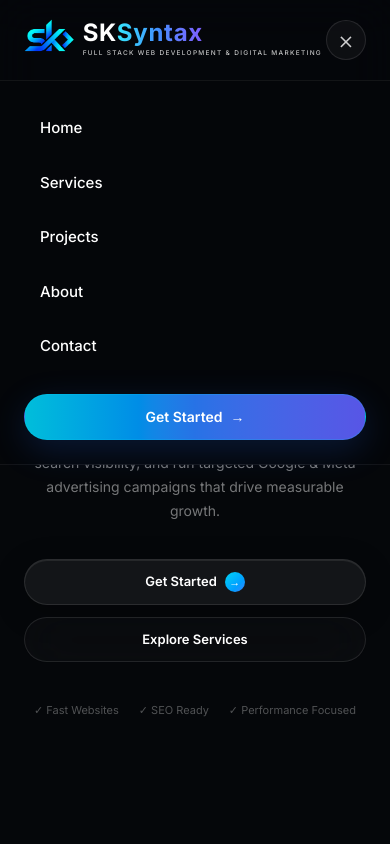
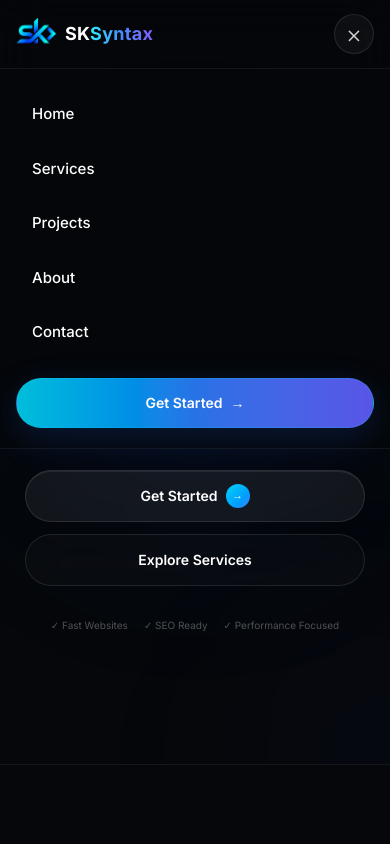
Before and after one commit to shashiyadav1790/sksyntax, a Next.js app: page / in a window 390 px wide. Both pictures are taken after a click on the button "Open menu". Shown: the top 844 px of the page. Built offline with nearby package versions, Linux system fonts and the light colour scheme.

Commit message:
updated logo

```diff
--- a/src/components/layout/Navbar.jsx
+++ b/src/components/layout/Navbar.jsx
@@ -16,33 +16,57 @@ export default function Navbar() {
   const [isOpen, setIsOpen] = useState(false);
 
   return (
-    <header className="fixed top-0 z-50 w-full border-b border-white/[0.06] bg-[#05070a]/70 backdrop-blur-[22px]">
-      <nav className="mx-auto flex h-20 max-w-7xl items-center justify-between px-6 lg:px-8">
+    <header className="fixed inset-x-0 top-0 z-50 border-b border-white/[0.06] bg-[#05070a]/85 backdrop-blur-[22px]">
+      <nav className="mx-auto flex h-[68px] w-full max-w-7xl items-center justify-between px-4 sm:h-20 sm:px-6 lg:px-8">
 
-        {/* Logo */}
+        {/* ==================== LOGO ==================== */}
         <Link
           href="/"
           onClick={() => setIsOpen(false)}
           aria-label="SKSyntax Home"
-          className="group flex items-center"
+          className="group flex min-w-0 shrink-0 items-center"
         >
-          <div className="flex items-center gap-2">
+          <div className="flex min-w-0 items-center gap-2 sm:gap-2.5">
 
-            {/* Original SK Mark */}
+            {/* SK Logo Mark */}
             <Image
               src="/logo.png"
-              alt=""
+              alt="SKSyntax"
               width={680}
               height={564}
               priority
-              className="h-[42px] w-auto object-contain transition-transform duration-300 group-hover:scale-[1.03] sm:h-[46px]"
+              className="
+                h-[34px]
+                w-auto
+                shrink-0
+                object-contain
+                transition-transform
+                duration-300
+                group-hover:scale-[1.03]
+
+                sm:h-[44px]
+                md:h-[46px]
+              "
             />
 
-            {/* Wordmark + Tagline */}
-            <div className="flex flex-col justify-center">
+            {/* Brand Text */}
+            <div className="flex min-w-0 flex-col justify-center">
 
               {/* SKSyntax */}
-              <div className="whitespace-nowrap text-[24px] font-bold leading-none tracking-[0.03em] sm:text-[25px]">
+              <div
+                className="
+                  whitespace-nowrap
+                  text-[18px]
+                  font-bold
+                  leading-none
+                  tracking-[0.015em]
+
+                  sm:text-[24px]
+                  sm:tracking-[0.03em]
+
+                  md:text-[25px]
+                "
+              >
                 <span className="text-white">
                   SK
                 </span>
@@ -52,81 +76,252 @@ export default function Navbar() {
                 </span>
               </div>
 
-              {/* Tagline */}
-              <span className="mt-1 whitespace-nowrap text-[6.5px] font-medium uppercase tracking-[0.20em] text-white/75 sm:text-[7px]">
+              {/* Tagline - Desktop/Tablet Only */}
+              <span
+                className="
+                  mt-1
+                  hidden
+                  whitespace-nowrap
+                  text-[7px]
+                  font-medium
+                  uppercase
+                  leading-none
+                  tracking-[0.18em]
+                  text-white/60
+
+                  sm:block
+                "
+              >
                 Full Stack Web Development & Digital Marketing
               </span>
             </div>
           </div>
         </Link>
 
-        {/* Desktop Navigation */}
-        <div className="hidden items-center gap-2 md:flex">
+        {/* ==================== DESKTOP NAVIGATION ==================== */}
+        <div className="hidden items-center gap-1 lg:flex">
+
           {navItems.map((item) => (
             <Link
               key={item.href}
               href={item.href}
-              className="group relative rounded-full px-4 py-2 text-[13px] font-medium tracking-wide text-white/55 transition-all duration-300 hover:bg-white/[0.045] hover:text-white"
+              className="
+                group
+                relative
+                rounded-full
+                px-3.5
+                py-2
+                text-[13px]
+                font-medium
+                tracking-wide
+                text-white/55
+                transition-all
+                duration-300
+                hover:bg-white/[0.045]
+                hover:text-white
+              "
             >
               <span className="relative z-10">
                 {item.label}
               </span>
 
-              <span className="absolute inset-x-4 bottom-1 h-px origin-center scale-x-0 bg-gradient-to-r from-transparent via-cyan-400 to-transparent opacity-0 blur-[0.5px] transition-all duration-300 group-hover:scale-x-100 group-hover:opacity-100" />
+              <span
+                aria-hidden="true"
+                className="
+                  absolute
+                  inset-x-3
+                  bottom-1
+                  h-px
+                  origin-center
+                  scale-x-0
+                  bg-gradient-to-r
+                  from-transparent
+                  via-cyan-400
+                  to-transparent
+                  opacity-0
+                  blur-[0.5px]
+                  transition-all
+                  duration-300
+                  group-hover:scale-x-100
+                  group-hover:opacity-100
+                "
+              />
             </Link>
           ))}
 
-          {/* CTA */}
+          {/* Desktop CTA */}
           <Link
             href="/contact"
-            className="group relative ml-4 flex items-center gap-2 overflow-hidden rounded-full border border-white/10 bg-white/[0.06] px-[18px] py-[10px] text-[13px] font-semibold text-white shadow-[inset_0_1px_0_rgba(255,255,255,0.08),0_8px_30px_rgba(0,0,0,0.25)] transition-all duration-300 hover:-translate-y-[1px] hover:border-cyan-400/30 hover:bg-white/[0.10] hover:shadow-[inset_0_1px_0_rgba(255,255,255,0.12),0_10px_35px_rgba(22,130,255,0.18)]"
+            className="
+              group
+              relative
+              ml-3
+              flex
+              items-center
+              gap-2
+              overflow-hidden
+              rounded-full
+              border
+              border-white/10
+              bg-white/[0.06]
+              px-[18px]
+              py-[10px]
+              text-[13px]
+              font-semibold
+              text-white
+              shadow-[inset_0_1px_0_rgba(255,255,255,0.08),0_8px_30px_rgba(0,0,0,0.25)]
+              transition-all
+              duration-300
+              hover:-translate-y-[1px]
+              hover:border-cyan-400/30
+              hover:bg-white/[0.10]
+              hover:shadow-[inset_0_1px_0_rgba(255,255,255,0.12),0_10px_35px_rgba(22,130,255,0.18)]
+            "
           >
-            <span className="absolute inset-0 -translate-x-full bg-gradient-to-r from-transparent via-white/[0.12] to-transparent transition-transform duration-700 group-hover:translate-x-full" />
+            <span
+              aria-hidden="true"
+              className="
+                absolute
+                inset-0
+                -translate-x-full
+                bg-gradient-to-r
+                from-transparent
+                via-white/[0.12]
+                to-transparent
+                transition-transform
+                duration-700
+                group-hover:translate-x-full
+              "
+            />
 
             <span className="relative z-10">
               Get Started
             </span>
 
-            <span className="relative z-10 flex h-5 w-5 items-center justify-center rounded-full bg-gradient-to-br from-cyan-400 to-blue-500 text-[11px] text-white transition-transform duration-300 group-hover:translate-x-1">
+            <span
+              className="
+                relative
+                z-10
+                flex
+                h-5
+                w-5
+                shrink-0
+                items-center
+                justify-center
+                rounded-full
+                bg-gradient-to-br
+                from-cyan-400
+                to-blue-500
+                text-[11px]
+                text-white
+                transition-transform
+                duration-300
+                group-hover:translate-x-1
+              "
+            >
               →
             </span>
           </Link>
         </div>
 
-        {/* Mobile Menu Button */}
+        {/* ==================== MOBILE MENU BUTTON ==================== */}
         <button
           type="button"
           aria-label={isOpen ? "Close menu" : "Open menu"}
           aria-expanded={isOpen}
           onClick={() => setIsOpen(!isOpen)}
-          className="flex h-10 w-10 items-center justify-center rounded-full border border-white/10 bg-white/[0.04] text-white/80 transition-all duration-300 hover:border-cyan-400/30 hover:bg-cyan-400/[0.08] hover:text-cyan-300 hover:shadow-[0_0_25px_rgba(34,211,238,0.12)] md:hidden"
+          className="
+            flex
+            h-10
+            w-10
+            shrink-0
+            items-center
+            justify-center
+            rounded-full
+            border
+            border-white/10
+            bg-white/[0.04]
+            text-white/80
+            transition-all
+            duration-300
+            hover:border-cyan-400/30
+            hover:bg-cyan-400/[0.08]
+            hover:text-cyan-300
+            hover:shadow-[0_0_25px_rgba(34,211,238,0.12)]
+
+            lg:hidden
+          "
         >
           {isOpen ? (
             <span className="text-[25px] font-light leading-none">
               ×
             </span>
           ) : (
-            <span className="text-[20px] leading-none">
+            <span className="text-[19px] leading-none">
               ☰
             </span>
           )}
         </button>
       </nav>
 
-      {/* Mobile Navigation */}
+      {/* ==================== MOBILE NAVIGATION ==================== */}
       {isOpen && (
-        <div className="border-t border-white/[0.06] bg-[#05070a]/95 px-6 py-6 backdrop-blur-[24px] md:hidden">
-          <div className="flex flex-col gap-2">
+        <div
+          className="
+            border-t
+            border-white/[0.06]
+            bg-[#05070a]/95
+            px-4
+            py-5
+            backdrop-blur-[24px]
+
+            sm:px-6
+            sm:py-6
+
+            lg:hidden
+          "
+        >
+          <div className="mx-auto flex w-full max-w-7xl flex-col gap-1">
+
             {navItems.map((item) => (
               <Link
                 key={item.href}
                 href={item.href}
                 onClick={() => setIsOpen(false)}
-                className="group relative rounded-xl px-4 py-3 text-[15px] font-medium text-white/60 transition-all duration-300 hover:bg-white/[0.04] hover:text-white"
+                className="
+                  group
+                  relative
+                  rounded-xl
+                  px-4
+                  py-3.5
+                  text-[15px]
+                  font-medium
+                  text-white/60
+                  transition-all
+                  duration-300
+                  hover:bg-white/[0.04]
+                  hover:text-white
+                "
               >
                 {item.label}
 
-                <span className="absolute left-0 top-1/2 h-0 w-[2px] -translate-y-1/2 bg-gradient-to-b from-cyan-400 to-blue-500 transition-all duration-300 group-hover:h-6" />
+                <span
+                  aria-hidden="true"
+                  className="
+                    absolute
+                    left-0
+                    top-1/2
+                    h-0
+                    w-[2px]
+                    -translate-y-1/2
+                    bg-gradient-to-b
+                    from-cyan-400
+                    to-blue-500
+                    transition-all
+                    duration-300
+                    group-hover:h-6
+                  "
+                />
               </Link>
             ))}
 
@@ -134,11 +329,39 @@ export default function Navbar() {
             <Link
               href="/contact"
               onClick={() => setIsOpen(false)}
-              className="group relative mt-4 flex items-center justify-center gap-2 overflow-hidden rounded-full border border-cyan-400/20 bg-gradient-to-r from-cyan-400/90 via-blue-500/90 to-indigo-500/90 px-5 py-3 text-center text-sm font-semibold text-white shadow-[0_10px_35px_rgba(37,99,235,0.20)] transition-all duration-300 hover:shadow-[0_10px_40px_rgba(34,211,238,0.30)]"
+              className="
+                group
+                relative
+                mt-4
+                flex
+                items-center
+                justify-center
+                gap-2
+                overflow-hidden
+                rounded-full
+                border
+                border-cyan-400/20
+                bg-gradient-to-r
+                from-cyan-400/90
+                via-blue-500/90
+                to-indigo-500/90
+                px-5
+                py-3.5
+                text-center
+                text-sm
+                font-semibold
+                text-white
+                shadow-[0_10px_35px_rgba(37,99,235,0.20)]
+                transition-all
+                duration-300
+                hover:shadow-[0_10px_40px_rgba(34,211,238,0.30)]
+              "
             >
-              Get Started
+              <span className="relative z-10">
+                Get Started
+              </span>
 
-              <span className="transition-transform duration-300 group-hover:translate-x-1">
+              <span className="relative z-10 transition-transform duration-300 group-hover:translate-x-1">
                 →
               </span>
             </Link>
--- a/src/components/sections/Hero.jsx
+++ b/src/components/sections/Hero.jsx
@@ -1,64 +1,68 @@
-
 import Link from "next/link";
 
 export default function Hero() {
   return (
-    <section className="relative flex min-h-screen items-center overflow-hidden bg-[#05070a] pt-20">
+    <section className="relative isolate overflow-hidden bg-[#05070a] text-white">
       {/* Background Glow */}
       <div
         aria-hidden="true"
-        className="absolute left-1/2 top-1/2 -z-10 h-[360px] w-[360px] -translate-x-1/2 -translate-y-1/2 rounded-full bg-blue-600/[0.10] blur-[120px] animate-pulse sm:h-[460px] sm:w-[460px] sm:blur-[140px] lg:h-[560px] lg:w-[560px] lg:blur-[150px]"
+        className="pointer-events-none absolute left-1/2 top-[30%] -z-10 h-[280px] w-[280px] -translate-x-1/2 rounded-full bg-blue-600/[0.10] blur-[100px] sm:top-[35%] sm:h-[420px] sm:w-[420px] sm:blur-[130px] lg:top-1/2 lg:h-[560px] lg:w-[560px] lg:-translate-y-1/2 lg:blur-[150px]"
       />
 
       <div
         aria-hidden="true"
-        className="absolute left-[-80px] top-[18%] -z-10 h-[220px] w-[220px] rounded-full bg-cyan-400/[0.045] blur-[110px] animate-pulse sm:left-[8%] sm:h-[260px] sm:w-[260px] sm:blur-[130px]"
+        className="pointer-events-none absolute -left-24 top-[18%] -z-10 h-[180px] w-[180px] rounded-full bg-cyan-400/[0.045] blur-[90px] sm:left-[5%] sm:h-[240px] sm:w-[240px] sm:blur-[120px]"
       />
 
       <div
         aria-hidden="true"
-        className="absolute bottom-[-60px] right-[-80px] -z-10 h-[250px] w-[250px] rounded-full bg-indigo-500/[0.05] blur-[120px] animate-pulse sm:bottom-[8%] sm:right-[6%] sm:h-[300px] sm:w-[300px] sm:blur-[140px]"
+        className="pointer-events-none absolute -bottom-24 -right-24 -z-10 h-[220px] w-[220px] rounded-full bg-indigo-500/[0.05] blur-[100px] sm:bottom-[5%] sm:right-[5%] sm:h-[300px] sm:w-[300px] sm:blur-[140px]"
       />
 
-      <div className="mx-auto w-full max-w-7xl px-4 py-20 sm:px-6 sm:py-24 lg:px-8 lg:py-24">
-        <div className="mx-auto max-w-5xl text-center">
+      {/* Hero Container */}
+      <div className="mx-auto flex min-h-[calc(100svh-80px)] w-full max-w-7xl items-center px-5 pb-16 pt-28 sm:px-6 sm:pb-20 sm:pt-32 lg:px-8 lg:pb-24 lg:pt-36">
+        <div className="mx-auto w-full max-w-5xl text-center">
 
           {/* Eyebrow */}
-          <div className="mx-auto mb-7 inline-flex max-w-full flex-wrap items-center justify-center gap-2 rounded-full border border-white/[0.08] bg-white/[0.035] px-3 py-2 backdrop-blur-xl sm:px-4">
+          <div className="mx-auto mb-6 inline-flex max-w-full items-center gap-2 rounded-full border border-white/[0.08] bg-white/[0.035] px-3.5 py-2.5 backdrop-blur-xl sm:mb-8 sm:px-5 sm:py-3">
             <span
               aria-hidden="true"
               className="h-1.5 w-1.5 shrink-0 rounded-full bg-cyan-400 shadow-[0_0_12px_rgba(34,211,238,0.8)]"
             />
 
-            <p className="text-center text-[10px] font-medium uppercase tracking-[0.16em] text-white/55 sm:text-xs sm:tracking-[0.22em] md:text-sm">
+            <span className="whitespace-nowrap text-[9px] font-medium uppercase tracking-[0.12em] text-white/55 sm:text-xs sm:tracking-[0.2em] md:text-sm">
               Web Development · SEO · Paid Advertising
-            </p>
+            </span>
           </div>
 
           {/* Main Heading */}
-          <h1 className="mx-auto max-w-4xl text-balance text-4xl font-bold leading-[1.08] tracking-[-0.04em] text-white sm:text-5xl sm:leading-[1.04] md:text-6xl lg:text-7xl">
-            Everything Your Business
-            <span className="block bg-gradient-to-r from-[#35e7ff] via-[#438cff] to-[#7c5cff] bg-clip-text text-transparent mt-5">
+          <h1 className="mx-auto w-full text-[clamp(27px,8.2vw,42px)] font-bold leading-[1.05] tracking-[-0.045em] sm:max-w-3xl sm:text-6xl sm:leading-[1.02] lg:max-w-5xl lg:text-7xl">
+
+            <span className="block whitespace-nowrap">
+              Everything Your Business
+            </span>
+
+            <span className="mt-3 block whitespace-nowrap bg-gradient-to-r from-[#35e7ff] via-[#438cff] to-[#7c5cff] bg-clip-text text-transparent sm:mt-4">
               Needs to Grow Online.
             </span>
+
           </h1>
 
           {/* Description */}
-          <p className="mx-auto mt-6 max-w-xl px-2 text-sm leading-6 text-white/45 sm:mt-7 sm:px-0 sm:text-base sm:leading-7 lg:max-w-2xl lg:text-lg">
-            We build high-performance websites, improve search visibility, and
-            run targeted Google & Meta advertising campaigns that drive
+          <p className="mx-auto mt-6 max-w-[340px] text-[14px] leading-6 text-white/45 sm:mt-7 sm:max-w-2xl sm:text-base sm:leading-7 lg:mt-8 lg:text-lg lg:leading-8">
+            We build high-performance websites, improve search visibility,
+            and run targeted Google & Meta advertising campaigns that drive
             measurable growth.
           </p>
 
-          {/* CTA */}
-          <div className="mt-9 flex w-full flex-col items-center justify-center gap-3 px-2 sm:mt-10 sm:flex-row sm:gap-4 sm:px-0">
+          {/* CTA Buttons */}
+          <div className="mx-auto mt-8 flex w-full max-w-[340px] flex-col gap-3 sm:mt-10 sm:max-w-none sm:flex-row sm:items-center sm:justify-center sm:gap-4">
 
-            {/* Primary CTA */}
+            {/* Primary */}
             <Link
               href="/contact"
-              className="group relative flex w-full max-w-sm items-center justify-center gap-2 overflow-hidden rounded-full border border-white/10 bg-white/[0.06] px-5 py-3 text-[13px] font-semibold text-white shadow-[inset_0_1px_0_rgba(255,255,255,0.08),0_8px_30px_rgba(0,0,0,0.25)] transition-all duration-400 hover:-translate-y-[2px] hover:border-cyan-400/30 hover:bg-white/[0.10] hover:shadow-[inset_0_1px_0_rgba(255,255,255,0.12),0_12px_40px_rgba(22,130,255,0.18)] sm:w-auto sm:max-w-none sm:px-[20px] sm:py-[11px]"
+              className="group relative flex min-h-[52px] w-full items-center justify-center gap-2 overflow-hidden rounded-full border border-white/10 bg-white/[0.06] px-6 text-sm font-semibold text-white shadow-[inset_0_1px_0_rgba(255,255,255,0.08),0_8px_30px_rgba(0,0,0,0.25)] transition-all duration-300 hover:-translate-y-0.5 hover:border-cyan-400/30 hover:bg-white/[0.10] hover:shadow-[inset_0_1px_0_rgba(255,255,255,0.12),0_12px_40px_rgba(22,130,255,0.18)] sm:w-auto sm:px-7"
             >
-              {/* Moving Light */}
               <span
                 aria-hidden="true"
                 className="absolute inset-0 -translate-x-full bg-gradient-to-r from-transparent via-white/[0.14] to-transparent transition-transform duration-700 group-hover:translate-x-full"
@@ -68,18 +72,16 @@ export default function Hero() {
                 Get Started
               </span>
 
-              {/* Arrow */}
-              <span className="relative z-10 flex h-5 w-5 shrink-0 items-center justify-center rounded-full bg-gradient-to-br from-cyan-400 to-blue-500 text-[11px] text-white transition-transform duration-300 group-hover:translate-x-1">
+              <span className="relative z-10 flex h-6 w-6 shrink-0 items-center justify-center rounded-full bg-gradient-to-br from-cyan-400 to-blue-500 text-[11px] text-white transition-transform duration-300 group-hover:translate-x-1">
                 →
               </span>
             </Link>
 
-            {/* Secondary CTA */}
+            {/* Secondary */}
             <Link
               href="/services"
-              className="group relative flex w-full max-w-sm items-center justify-center overflow-hidden rounded-full border border-white/[0.10] bg-white/[0.025] px-7 py-3 text-[13px] font-semibold text-white/65 backdrop-blur-xl transition-all duration-400 hover:-translate-y-[2px] hover:border-cyan-400/25 hover:bg-white/[0.06] hover:text-white hover:shadow-[0_10px_35px_rgba(34,211,238,0.10)] sm:w-auto sm:max-w-none"
+              className="group relative flex min-h-[52px] w-full items-center justify-center overflow-hidden rounded-full border border-white/[0.10] bg-white/[0.025] px-6 text-sm font-semibold text-white/70 backdrop-blur-xl transition-all duration-300 hover:-translate-y-0.5 hover:border-cyan-400/25 hover:bg-white/[0.06] hover:text-white sm:w-auto sm:px-7"
             >
-              {/* Moving Light */}
               <span
                 aria-hidden="true"
                 className="absolute inset-0 -translate-x-full bg-gradient-to-r from-transparent via-cyan-300/[0.08] to-transparent transition-transform duration-700 group-hover:translate-x-full"
@@ -92,19 +94,20 @@ export default function Hero() {
           </div>
 
           {/* Trust Points */}
-          <div className="mx-auto mt-10 flex max-w-md flex-wrap items-center justify-center gap-x-5 gap-y-3 text-[11px] text-white/30 sm:mt-11 sm:max-w-none sm:gap-x-8 sm:text-xs md:text-sm">
-            <span className="transition-all duration-300 hover:-translate-y-0.5 hover:text-cyan-300">
+          <div className="mx-auto mt-8 flex max-w-[340px] flex-wrap items-center justify-center gap-x-4 gap-y-2.5 text-[10px] text-white/30 sm:mt-10 sm:max-w-none sm:gap-x-8 sm:text-xs md:text-sm">
+            <span className="whitespace-nowrap transition-colors duration-300 hover:text-cyan-300">
               ✓ Fast Websites
             </span>
 
-            <span className="transition-all duration-300 hover:-translate-y-0.5 hover:text-cyan-300">
+            <span className="whitespace-nowrap transition-colors duration-300 hover:text-cyan-300">
               ✓ SEO Ready
             </span>
 
-            <span className="transition-all duration-300 hover:-translate-y-0.5 hover:text-white/60">
+            <span className="whitespace-nowrap transition-colors duration-300 hover:text-white/60">
               ✓ Performance Focused
             </span>
           </div>
+
         </div>
       </div>
     </section>
```
